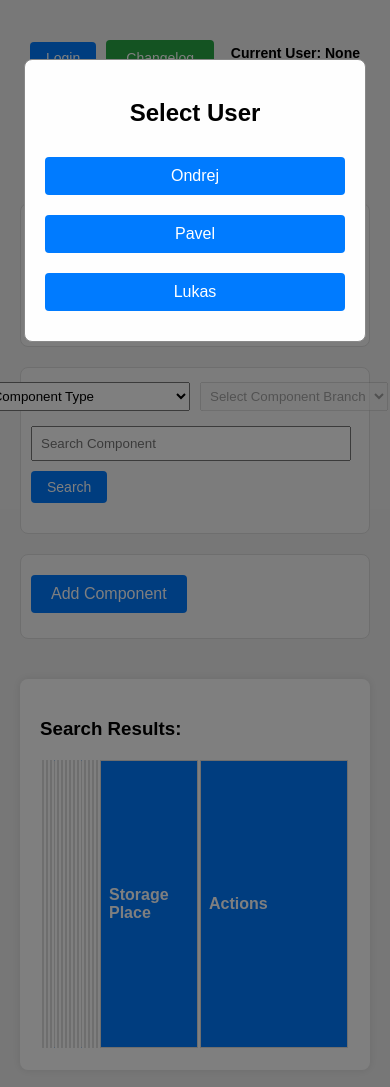
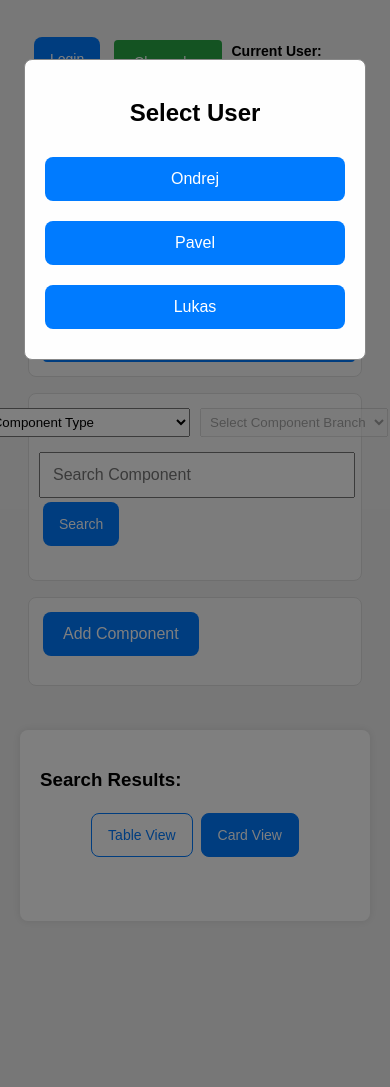
Before and after one commit to Teapack1/EasyDrawers-w-LCSC-support, a FastAPI app: page / in a window 390 px wide; the page is wider, and only the part inside the window is pictured. Shown: the top 1087 px of that part. Run offline with FastAPI, Linux system fonts and the light colour scheme; lists and menus that the app fills with data are empty.

Commit message:
first mobile version

```diff
--- a/static/script.js
+++ b/static/script.js
@@ -404,67 +404,97 @@
 
 // Existing function
 function displaySearchResults(results) {
-    const resultsTableBody = document.getElementById("resultsTableBody");
-    resultsTableBody.innerHTML = "";
+    const tableView = document.getElementById("tableViewContainer");
+    const cardView = document.getElementById("cardViewContainer");
+    const resultsGrid = cardView.querySelector(".results-grid");
 
-    if (results.length > 0) {
-        results.forEach(component => {
-            const row = document.createElement("tr");
+    // Clear previous results
+    resultsGrid.innerHTML = "";
 
-            row.innerHTML = `
-                <td>${component.part_number}</td>
-                <td>${component.manufacture_part_number || ''}</td>
-                <td>${component.manufacturer}</td>
-                <td>${component.package}</td>
-                <td>${component.description}</td>
-                <td>${component.unit_price}</td>
-                <td>${component.component_type}</td>
-                <td>${component.component_branch}</td>
-                <td>${component.capacitance}</td>
-                <td>${component.resistance}</td>
-                <td>${component.voltage}</td>
-                <td>${component.tolerance}</td>
-                <td>${component.inductance}</td>
-                <td>${component.current_power}</td>
-                <td class="order-qty">${component.order_qty}</td>
-                <td class="storage-place">
-                    <input type="text" class="storage-place-input" data-id="${component.id}" value="${component.storage_place || ''}">
-                </td>
-                <td class="quantity-controls">
-                    <!-- Quantity controls -->
+    results.forEach(component => {
+        // Create card element
+        const card = document.createElement("div");
+        card.className = "component-card";
+
+        // Essential info header
+        card.innerHTML = `
+            <div class="card-header">
+                <span class="essential-field">${component.part_number}</span>
+                <span>${component.order_qty} pcs</span>
+            </div>
+            <div class="card-content">
+                <div class="essential-info">
+                    <div><span class="card-label">Type:</span> ${component.component_type}</div>
+                    <div><span class="card-label">Branch:</span> ${component.component_branch}</div>
+                    <div><span class="card-label">Storage:</span> ${component.storage_place}</div>
+                </div>
+                <div class="specs-info">
+                    ${component.resistance ? `<div><span class="card-label">Resistance:</span> ${component.resistance}</div>` : ''}
+                    ${component.capacitance ? `<div><span class="card-label">Capacitance:</span> ${component.capacitance}</div>` : ''}
+                    ${component.voltage ? `<div><span class="card-label">Voltage:</span> ${component.voltage}</div>` : ''}
+                </div>
+                <button class="show-more">Show More Details</button>
+                <div class="optional-fields">
+                    <div><span class="card-label">MPN:</span> ${component.manufacture_part_number}</div>
+                    <div><span class="card-label">Manufacturer:</span> ${component.manufacturer}</div>
+                    <div><span class="card-label">Package:</span> ${component.package}</div>
+                    <div><span class="card-label">Description:</span> ${component.description}</div>
+                </div>
+            </div>
+            <div class="card-actions">
+                <div class="quantity-controls">
                     <button class="decrease" data-id="${component.id}">-</button>
                     <input type="number" class="quantity-input" value="1" min="1">
                     <button class="increase" data-id="${component.id}">+</button>
-                    <!-- Delete button -->
-                    <button class="delete-button" data-id="${component.id}">X</button>
-                </td>
-            `;
+                </div>
+                <button class="delete-button" data-id="${component.id}">Delete</button>
+            </div>
+        `;
 
-            // Handle row expansion (optional)
-            row.addEventListener("click", (event) => {
-                if (!event.target.matches('.increase, .decrease, .quantity-input, .storage-place-input')) {
-                    row.classList.toggle("expanded");
-                }
-            });
+        resultsGrid.appendChild(card);
+    });
 
-            resultsTableBody.appendChild(row);
+    // Add event listeners for show more/less
+    document.querySelectorAll('.show-more').forEach(button => {
+        button.addEventListener('click', (e) => {
+            const optionalFields = e.target.nextElementSibling;
+            if (optionalFields.style.display === 'none') {
+                optionalFields.style.display = 'block';
+                e.target.textContent = 'Show Less';
+            } else {
+                optionalFields.style.display = 'none';
+                e.target.textContent = 'Show More Details';
+            }
         });
+    });
 
-        // Update event listeners for buttons and storage place inputs
-        addQuantityControlEventListeners();
-        addStoragePlaceEventListeners();
-        addDeleteButtonEventListeners();
+    // Add event listeners for quantity controls and delete buttons
+    addQuantityControlEventListeners();
+    addDeleteButtonEventListeners();
+}
 
-    } else {
-        // Handle no results
-        const row = document.createElement("tr");
-        const noResultCell = document.createElement("td");
-        noResultCell.colSpan = 16; // Adjust based on total number of columns
-        noResultCell.textContent = "No results found";
-        row.appendChild(noResultCell);
-        resultsTableBody.appendChild(row);
+// View toggle handling
+document.querySelectorAll('.view-button').forEach(button => {
+    button.addEventListener('click', () => {
+        const viewType = button.id;
+        document.querySelectorAll('.view-button').forEach(btn => btn.classList.remove('active'));
+        button.classList.add('active');
+
+        document.querySelectorAll('.view-container').forEach(container => {
+            container.style.display = container.id === viewType + 'Container' ? 'block' : 'none';
+        });
+    });
+});
+
+// Automatically switch to card view on mobile
+function checkViewMode() {
+    if (window.innerWidth <= 768) {
+        document.getElementById('cardView').click();
     }
 }
+
+window.addEventListener('load', checkViewMode);
+window.addEventListener('resize', checkViewMode);
 
 async function updateOrderQuantity(id, change) {
     if (!currentUser) {
--- a/static/style.css
+++ b/static/style.css
@@ -630,3 +630,142 @@
 }
 
 /* ...existing code... */
+
+/* Mobile-first approach */
+:root {
+    --primary-color: #007BFF;
+    --touch-target-size: 44px;
+    --card-spacing: 12px;
+}
+
+/* Touch-friendly button sizes */
+button,
+.quantity-controls button,
+.storage-place-input {
+    min-height: var(--touch-target-size);
+    min-width: var(--touch-target-size);
+    padding: 8px 16px;
+    margin: 4px;
+    border-radius: 8px;
+}
+
+/* Card View Styles */
+.results-grid {
+    display: grid;
+    grid-template-columns: repeat(auto-fill, minmax(300px, 1fr));
+    gap: 16px;
+    padding: var(--card-spacing);
+}
+
+.component-card {
+    background: white;
+    border-radius: 12px;
+    padding: 16px;
+    box-shadow: 0 2px 4px rgba(0,0,0,0.1);
+    display: flex;
+    flex-direction: column;
+    gap: 8px;
+}
+
+.card-header {
+    display: flex;
+    justify-content: space-between;
+    align-items: center;
+    border-bottom: 1px solid #eee;
+    padding-bottom: 8px;
+}
+
+.card-content {
+    display: grid;
+    grid-template-columns: auto 1fr;
+    gap: 8px;
+    font-size: 14px;
+}
+
+.card-label {
+    font-weight: bold;
+    color: #666;
+}
+
+.card-actions {
+    display: flex;
+    justify-content: space-between;
+    align-items: center;
+    margin-top: 8px;
+    padding-top: 8px;
+    border-top: 1px solid #eee;
+}
+
+/* View Toggle Buttons */
+.view-toggle {
+    display: flex;
+    justify-content: center;
+    margin: 16px 0;
+}
+
+.view-button {
+    padding: 8px 16px;
+    border: 1px solid var(--primary-color);
+    background: white;
+    color: var(--primary-color);
+}
+
+.view-button.active {
+    background: var(--primary-color);
+    color: white;
+}
+
+/* Responsive adjustments */
+@media screen and (max-width: 768px) {
+    /* Hide table view on mobile */
+    #tableViewContainer {
+        display: none !important;
+    }
+
+    #cardViewContainer {
+        display: block !important;
+    }
+
+    /* Adjust container padding */
+    .container {
+        padding: 8px;
+    }
+
+    /* Make search more prominent */
+    .search-container input[type="text"] {
+        font-size: 16px;
+        padding: 12px;
+        width: calc(100% - 24px);
+    }
+
+    /* Stack panels vertically */
+    .left-panel,
+    .middle-panel,
+    .right-panel {
+        width: 100%;
+        margin-bottom: 16px;
+    }
+}
+
+/* Touch-friendly scrolling */
+.component-card {
+    -webkit-overflow-scrolling: touch;
+    overflow-y: auto;
+}
+
+/* Essential fields highlighting */
+.essential-field {
+    font-weight: bold;
+    color: var(--primary-color);
+}
+
+/* Optional fields collapsible */
+.optional-fields {
+    display: none;
+}
+
+.show-more {
+    color: var(--primary-color);
+    text-decoration: underline;
+    cursor: pointer;
+}
--- a/templates/index.html
+++ b/templates/index.html
@@ -2,9 +2,14 @@
 <html lang="en">
 <head>
     <meta charset="UTF-8">
-    <meta name="viewport" content="width=device-width, initial-scale=1.0">
+    <meta name="viewport" content="width=device-width, initial-scale=1.0, maximum-scale=1.0, user-scalable=no">
     <title>Component Stock Monitor</title>
     <link rel="stylesheet" href="/static/style.css">
+
+    <link rel="apple-touch-icon" sizes="180x180" href="/static/favicon_io/apple-touch-icon.png">
+    <link rel="icon" type="image/png" sizes="32x32" href="/static/favicon_io/favicon-32x32.png">
+    <link rel="icon" type="image/png" sizes="16x16" href="/static/favicon_io/favicon-16x16.png">
+    <link rel="manifest" href="/static/favicon_io/site.webmanifest">
 </head>
 <body>
     <!-- User Selection Modal -->
@@ -101,6 +106,14 @@
 
     <div id="searchResults">
         <h3>Search Results:</h3>
+        <!-- Mobile view selector -->
+        <div class="view-toggle">
+            <button id="tableView" class="view-button active">Table View</button>
+            <button id="cardView" class="view-button">Card View</button>
+        </div>
+
+        <!-- Table view (original) -->
+        <div id="tableViewContainer" class="view-container">
             <table id="resultsTable">
                 <thead>
                     <tr>
@@ -127,6 +140,14 @@
                 </tbody>
             </table>
         </div>
+
+        <!-- Card view (new mobile-friendly view) -->
+        <div id="cardViewContainer" class="view-container" style="display: none">
+            <div class="results-grid">
+                <!-- Cards will be inserted here by JavaScript -->
+            </div>
+        </div>
+    </div>
     <script src="/static/script.js"></script>
 </body>
 </html>
```
Also changed, not shown: integrated-circuit.png (added), static/favicon_io/android-chrome-192x192.png (added), static/favicon_io/android-chrome-512x512.png (added), static/favicon_io/apple-touch-icon.png (added), static/favicon_io/favicon-16x16.png (added), static/favicon_io/favicon-32x32.png (added), static/favicon_io/favicon.ico (added), static/favicon_io/site.webmanifest (added). Lines whose indentation alone changed are shown as unchanged.
